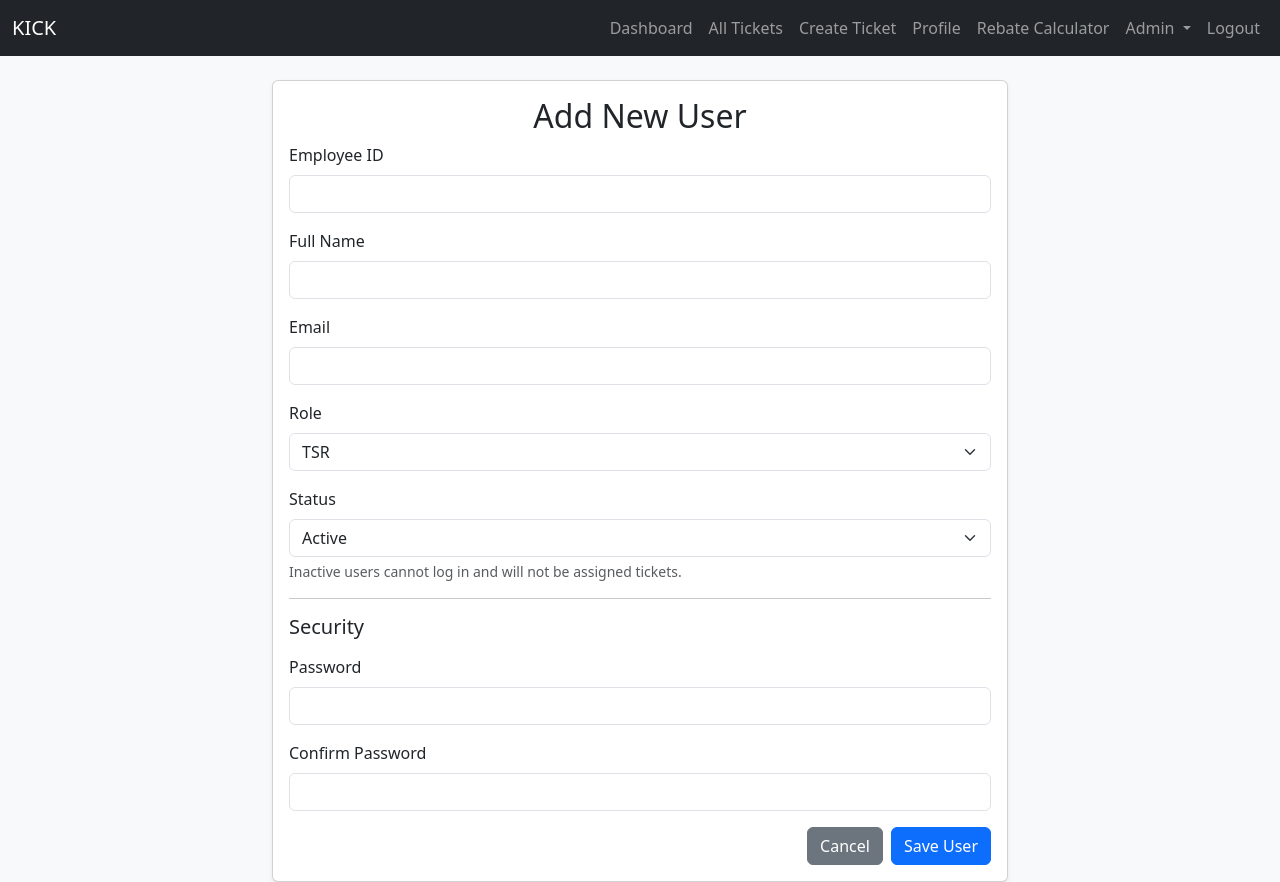
After one commit to Limlim-12/Kick-Keep-in-Track-, a Flask app: page /admin/users/add in a window 1280 px wide. The commit adds this page. Run offline with Flask 3, Linux system fonts and the light colour scheme; a user stored in the database is signed in; tables that the repository leaves empty hold one stand-in row (values such as "Sample post"); some libraries are stand-ins or nearby versions.

Commit message:
Improved auto-assign accuracy and added user status toggle

```diff
--- a/kick_app/admin/forms.py
+++ b/kick_app/admin/forms.py
@@ -1,8 +1,8 @@
 from flask_wtf import FlaskForm
 from flask_wtf.file import FileField, FileAllowed, FileRequired
-from wtforms import StringField, SubmitField, SelectField, TextAreaField, FloatField
+from wtforms import StringField, SubmitField, SelectField, TextAreaField, FloatField, PasswordField
 from wtforms.fields import DateField
-from wtforms.validators import DataRequired, Length, NumberRange
+from wtforms.validators import DataRequired, Length, NumberRange, Email, Optional, EqualTo
 from wtforms_sqlalchemy.fields import QuerySelectField
 from kick_app.models import Region
 
@@ -72,3 +72,35 @@ class ReportForm(FlaskForm):
     submit_tickets = SubmitField("Generate Ticket Report")
     # --- ADD THIS LINE ---
     submit_tsr = SubmitField("Generate TSR Performance Report")
+
+
+# --- NEW FORM FOR USER MANAGEMENT ---
+class UserForm(FlaskForm):
+    """Form for adding or editing a user."""
+
+    employee_id = StringField(
+        "Employee ID", validators=[DataRequired(), Length(max=80)]
+    )
+    full_name = StringField("Full Name", validators=[DataRequired(), Length(max=150)])
+    email = StringField("Email", validators=[DataRequired(), Email(), Length(max=120)])
+
+    role = SelectField(
+        "Role",
+        choices=[("TSR", "TSR"), ("ADMIN", "Admin")],
+        validators=[DataRequired()],
+    )
+
+    # --- NEW STATUS FIELD ---
+    is_active = SelectField(
+        "Status",
+        choices=[("True", "Active"), ("False", "Inactive")],
+        validators=[DataRequired()],
+    )
+
+    password = PasswordField("Password", validators=[Optional(), Length(min=6)])
+    confirm_password = PasswordField(
+        "Confirm Password",
+        validators=[EqualTo("password", message="Passwords must match")],
+    )
+
+    submit = SubmitField("Save User")
--- a/kick_app/admin/routes.py
+++ b/kick_app/admin/routes.py
@@ -8,7 +8,7 @@ from flask import (
 )
 from flask_login import login_required, current_user
 from . import admin
-from .forms import ClientForm, ExcelUploadForm, AnnouncementForm, ReportForm
+from .forms import ClientForm, ExcelUploadForm, AnnouncementForm, ReportForm, UserForm
 from .. import db  # Use relative import
 from ..models import Client, Region, User, UserRole, Announcement  # Use relative import
 from ..decorators import admin_required  # Use relative import
@@ -214,8 +214,101 @@ def delete_client(id):
 @admin_required
 def user_list():
     """Display list of all users, with pending users first."""
+    # Sort by Pending first, then by date created
     all_users = User.query.order_by(User.is_active.asc(), User.created_at.desc()).all()
     return render_template("user_list.html", title="User Management", users=all_users)
+
+
+# --- NEW ROUTE: ADD USER ---
+@admin.route("/users/add", methods=["GET", "POST"])
+@login_required
+@admin_required
+def add_user():
+    form = UserForm()
+    if form.validate_on_submit():
+        if User.query.filter_by(employee_id=form.employee_id.data).first():
+            flash("Employee ID already exists.", "danger")
+        elif User.query.filter_by(email=form.email.data).first():
+            flash("Email already exists.", "danger")
+        elif not form.password.data:
+            flash("Password is required for new users.", "danger")
+        else:
+            user = User(
+                employee_id=form.employee_id.data,
+                full_name=form.full_name.data,
+                email=form.email.data,
+                role=UserRole[form.role.data],
+                # Convert string 'True'/'False' to Boolean
+                is_active=(form.is_active.data == "True"),
+            )
+            user.set_password(form.password.data)
+            db.session.add(user)
+            db.session.commit()
+            flash(f"User {user.full_name} added successfully.", "success")
+            return redirect(url_for("admin.user_list"))
+
+    return render_template("user_form.html", title="Add New User", form=form)
+
+
+# --- NEW ROUTE: EDIT USER ---
+@admin.route("/users/edit/<int:id>", methods=["GET", "POST"])
+@login_required
+@admin_required
+def edit_user(id):
+    user = User.query.get_or_404(id)
+    form = UserForm(obj=user)
+
+    if form.validate_on_submit():
+        existing_id = User.query.filter_by(employee_id=form.employee_id.data).first()
+        existing_email = User.query.filter_by(email=form.email.data).first()
+
+        if existing_id and existing_id.id != user.id:
+            flash("Employee ID already in use by another user.", "danger")
+        elif existing_email and existing_email.id != user.id:
+            flash("Email already in use by another user.", "danger")
+        else:
+            user.employee_id = form.employee_id.data
+            user.full_name = form.full_name.data
+            user.email = form.email.data
+            user.role = UserRole[form.role.data]
+            # Update status
+            user.is_active = form.is_active.data == "True"
+
+            if form.password.data:
+                user.set_password(form.password.data)
+
+            db.session.commit()
+            flash(f"User {user.full_name} updated successfully.", "success")
+            return redirect(url_for("admin.user_list"))
+
+    elif request.method == "GET":
+        form.role.data = user.role.name
+        # Pre-fill the status dropdown
+        form.is_active.data = str(user.is_active)
+
+    return render_template("user_form.html", title="Edit User", form=form, user=user)
+
+
+# --- NEW ROUTE: DELETE USER ---
+@admin.route("/users/delete/<int:id>", methods=["POST"])
+@login_required
+@admin_required
+def delete_user(id):
+    user = User.query.get_or_404(id)
+
+    # Prevent admin from deleting themselves
+    if user.id == current_user.id:
+        flash("You cannot delete your own account.", "danger")
+    else:
+        # Clean up related data? (Optional: decide if you want to keep logs/tickets)
+        # For now, assuming cascade or simple delete.
+        # Note: If user has tickets, this might fail depending on DB constraints.
+        # Usually safer to deactivate, but user asked for delete.
+        db.session.delete(user)
+        db.session.commit()
+        flash(f"User {user.full_name} has been deleted.", "success")
+
+    return redirect(url_for("admin.user_list"))
 
 
 @admin.route("/users/approve/<int:id>", methods=["POST"])
--- a/kick_app/models.py
+++ b/kick_app/models.py
@@ -42,6 +42,7 @@ class User(db.Model, UserMixin):
     role = db.Column(db.Enum(UserRole), default=UserRole.TSR, nullable=False)
     is_active = db.Column(db.Boolean, default=False, nullable=False)
     created_at = db.Column(db.DateTime, default=datetime.utcnow)
+    last_assigned_at = db.Column(db.DateTime, nullable=True)
 
     # Relationships
     assigned_tickets = db.relationship(
--- /dev/null
+++ b/kick_app/templates/admin/user_form.html
@@ -0,0 +1,87 @@
+{% extends "base.html" %}
+
+{% block content %}
+<div class="row">
+    <div class="col-md-8 offset-md-2">
+        <div class="card shadow-sm">
+            <div class="card-body">
+                <h2 class="card-title text-center">{{ title }}</h2>
+                <form method="POST" action="" novalidate>
+                    {{ form.hidden_tag() }}
+
+                    <div class="mb-3">
+                        {{ form.employee_id.label(class="form-label") }}
+                        {{ form.employee_id(class="form-control" + (" is-invalid" if form.employee_id.errors else ""))
+                        }}
+                        {% for error in form.employee_id.errors %}
+                        <div class="invalid-feedback">{{ error }}</div>
+                        {% endfor %}
+                    </div>
+
+                    <div class="mb-3">
+                        {{ form.full_name.label(class="form-label") }}
+                        {{ form.full_name(class="form-control" + (" is-invalid" if form.full_name.errors else "")) }}
+                        {% for error in form.full_name.errors %}
+                        <div class="invalid-feedback">{{ error }}</div>
+                        {% endfor %}
+                    </div>
+
+                    <div class="mb-3">
+                        {{ form.email.label(class="form-label") }}
+                        {{ form.email(class="form-control" + (" is-invalid" if form.email.errors else "")) }}
+                        {% for error in form.email.errors %}
+                        <div class="invalid-feedback">{{ error }}</div>
+                        {% endfor %}
+                    </div>
+
+                    <div class="mb-3">
+                        {{ form.role.label(class="form-label") }}
+                        {{ form.role(class="form-select" + (" is-invalid" if form.role.errors else "")) }}
+                        {% for error in form.role.errors %}
+                        <div class="invalid-feedback">{{ error }}</div>
+                        {% endfor %}
+                    </div>
+
+
+                    <div class="mb-3">
+                        {{ form.is_active.label(class="form-label") }}
+                        {{ form.is_active(class="form-select" + (" is-invalid" if form.is_active.errors else "")) }}
+                        <div class="form-text">Inactive users cannot log in and will not be assigned tickets.</div>
+                        {% for error in form.is_active.errors %}
+                        <div class="invalid-feedback">{{ error }}</div>
+                        {% endfor %}
+                    </div>
+
+                    <hr>
+                    <h5 class="mb-3">Security</h5>
+                    {% if title == 'Edit User' %}
+                    <p class="text-muted small">Leave password fields blank to keep the current password.</p>
+                    {% endif %}
+
+                    <div class="mb-3">
+                        {{ form.password.label(class="form-label") }}
+                        {{ form.password(class="form-control" + (" is-invalid" if form.password.errors else "")) }}
+                        {% for error in form.password.errors %}
+                        <div class="invalid-feedback">{{ error }}</div>
+                        {% endfor %}
+                    </div>
+
+                    <div class="mb-3">
+                        {{ form.confirm_password.label(class="form-label") }}
+                        {{ form.confirm_password(class="form-control" + (" is-invalid" if form.confirm_password.errors
+                        else "")) }}
+                        {% for error in form.confirm_password.errors %}
+                        <div class="invalid-feedback">{{ error }}</div>
+                        {% endfor %}
+                    </div>
+
+                    <div class="d-grid gap-2 d-md-flex justify-content-md-end">
+                        <a href="{{ url_for('admin.user_list') }}" class="btn btn-secondary">Cancel</a>
+                        {{ form.submit(class="btn btn-primary") }}
+                    </div>
+                </form>
+            </div>
+        </div>
+    </div>
+</div>
+{% endblock %}
```
Also changed, not shown: kick_app/templates/admin/user_list.html (+18 -9 lines), kick_app/tickets/routes.py (+29 -3 lines), migrations/versions/ec4017fdd9a4_add_last_assigned_at_to_users.py (added, +32 -0 lines).
